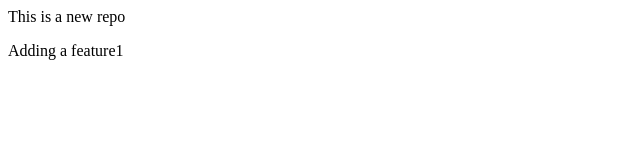
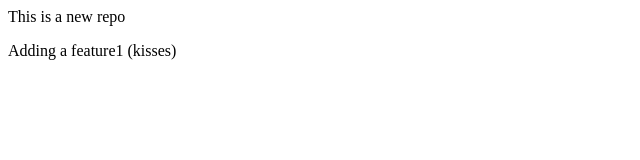
Before and after one commit to SarthakGupta96/localrepo, a plain HTML site: page index.html in a window 1280 px wide. Shown: the full height of the page, 0-640 px from the left. Drawn offline with Linux system fonts and the light colour scheme.

Commit message:
added kisses

```diff
--- a/index.html
+++ b/index.html
@@ -1,2 +1,2 @@
 <p>This is a new repo</p>
-<p>Adding a feature1</p>
+<p>Adding a feature1 (kisses)</p>
```
